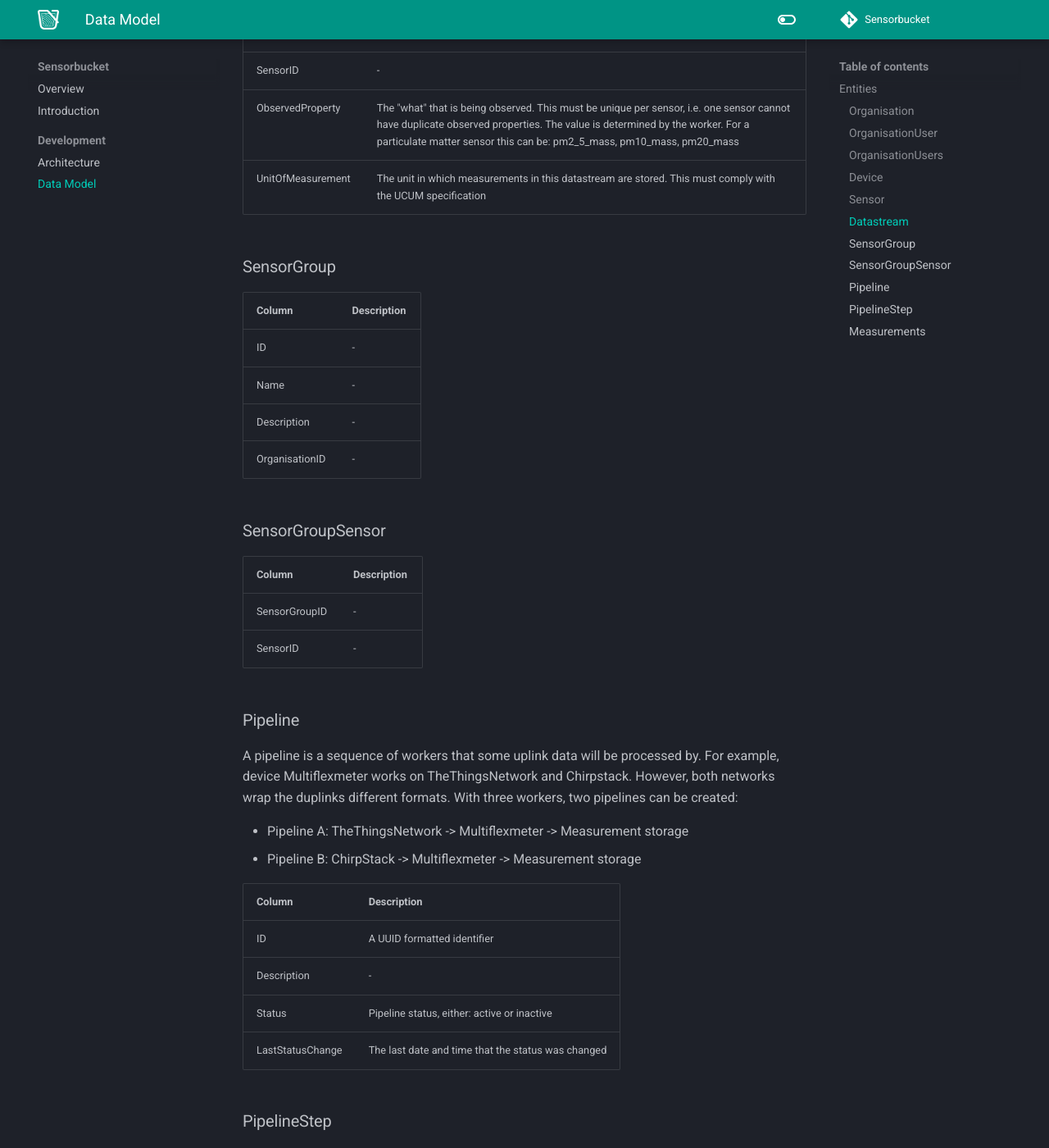
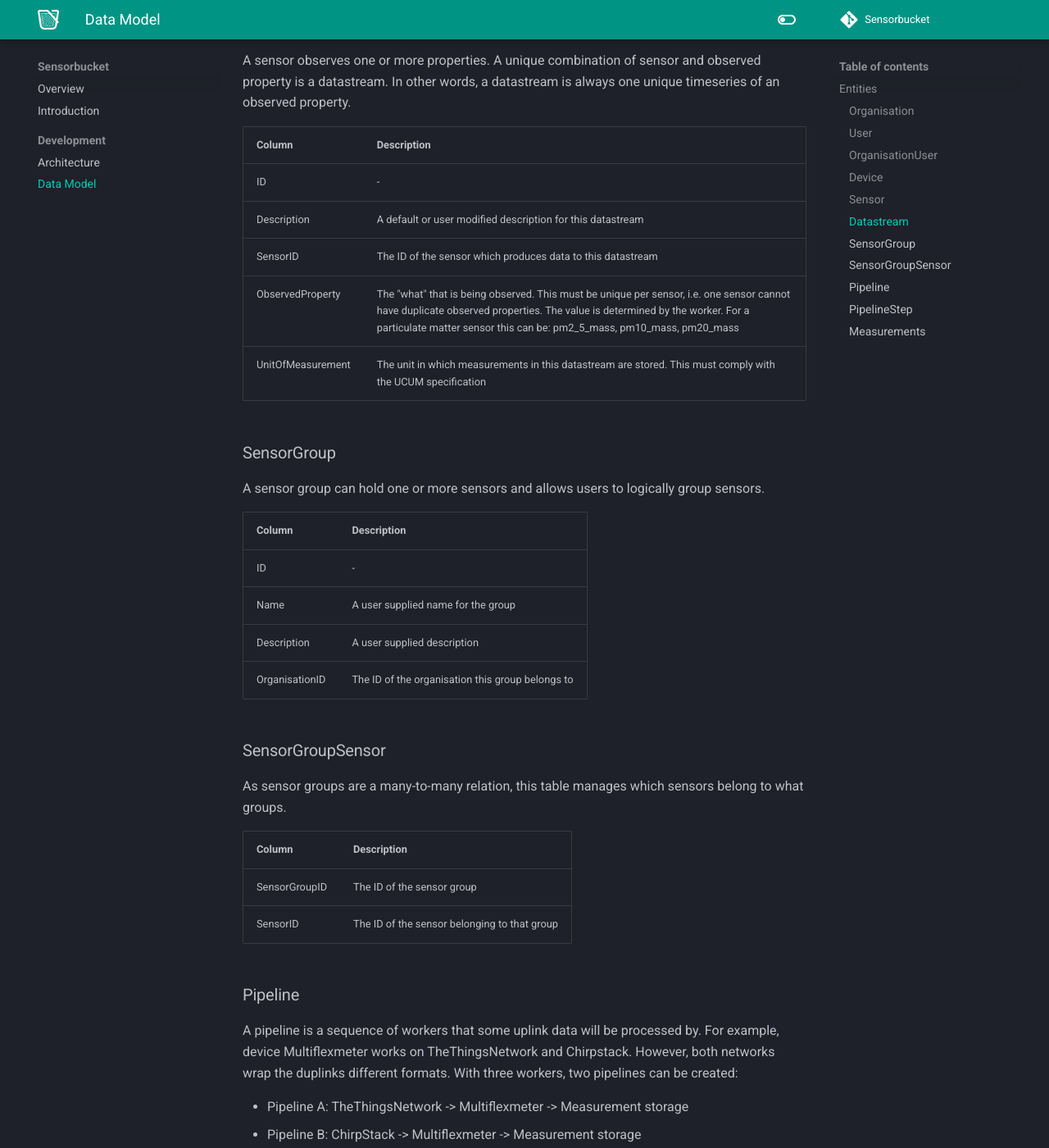
Before and after one commit to sensorbucket/SensorBucket, an MkDocs documentation site: the page built from docs/development/data-model.md, in a window 1280 px wide and 1400 px high, scrolled down 3399 px. Shown: the whole window at 82% size. Built offline with MkDocs 1.6.1 and Material for MkDocs 9.7.7, drawn with Linux system fonts in a browser that asks for light colours; comment, search, counter and statistics services are not loaded; some of the changed text lies outside the part shown.

Commit message:
Update ERD descriptions

```diff
--- a/docs/development/data-model.md
+++ b/docs/development/data-model.md
@@ -9,6 +9,9 @@
 ## Entities
 
 ### Organisation
+
+An organisation is the owner of most entities in SensorBucket, such as but not limited to: Devices, Sensors, Groups, Datastreams and more.
+Users belong to organisations and can perform actions on its behalf.
 
 |Column|Description|
 |-|-|
@@ -22,7 +25,9 @@
 |ArchiveTime|A duration in days after which a new measurements will be archived and removed|
 |State|Organisation state, either: active or inactive|
 
-### OrganisationUser
+### User
+
+A user account with access to SensorBucket. Not yet implemented, might be substituted with an Identity Management service.
 
 |Column|Description|
 |-|-|
@@ -31,12 +36,14 @@
 |Password|-|
 |IsActive|-|
 
-### OrganisationUsers
+### OrganisationUser
+
+The join table between users and organisations. A record in this table indicates that a user is part of that organisation.
 
 |Column|Description|
 |-|-|
-|OrganisationID|-|
-|OrganisationUserID|-|
+|OrganisationID|The ID of the organisation|
+|OrganisationUserID|The ID of the user that is a member of this organisation|
 
 ### Device
 
@@ -46,7 +53,7 @@
 |-|-|
 |ID|-|
 |Code|A user supplied arbitrary code for the device, for organisation internal tracking|
-|Description|-|
+|Description|A user supplied description for this device|
 |OrganisationID|-|
 |Latitude|Optional latitude coordinate in EPSG4326|
 |Longitude|Optional longitude coordinate in EPSG4326|
@@ -61,9 +68,9 @@
 |Column|Description|
 |-|-|
 |ID|-|
-|Code|A user supplied arbitrary code for the device, for organisation internal tracking|
-|Description|-|
-|DeviceID|-|
+|Code|A user supplied arbitrary code for the sensor, for organisation internal tracking|
+|Description|A user supplied description for this sensor|
+|DeviceID|The ID of the device this sensor belongs to|
 |ExternalID|This field is used to match a sensor reading from external data to the internal data. If the device sends measurements sequentially concatenated, then this might be an index number (depends on the worker implementation). If the external source sends a key-value pair, this might be the key.|
 |Properties|A key-value object containing device specific properties|
 |Brand|A user supplied arbitrary sensor brand, for organisation internal tracking|
@@ -75,26 +82,30 @@
 |Column|Description|
 |-|-|
 |ID|-|
-|Description|-|
-|SensorID|-|
+|Description|A default or user modified description for this datastream|
+|SensorID|The ID of the sensor which produces data to this datastream|
 |ObservedProperty|The "what" that is being observed. This must be unique per sensor, i.e. one sensor cannot have duplicate observed properties. The value is determined by the worker. For a particulate matter sensor this can be: pm2_5_mass, pm10_mass, pm20_mass|
 |UnitOfMeasurement|The unit in which measurements in this datastream are stored. This must comply with the UCUM specification|
 
 ### SensorGroup
 
+A sensor group can hold one or more sensors and allows users to logically group sensors.
+
 |Column|Description|
 |-|-|
 |ID|-|
-|Name|-|
-|Description|-|
-|OrganisationID|-|
+|Name|A user supplied name for the group|
+|Description|A user supplied description|
+|OrganisationID|The ID of the organisation this group belongs to|
 
 ### SensorGroupSensor
 
+As sensor groups are a many-to-many relation, this table manages which sensors belong to what groups.
+
 |Column|Description|
 |-|-|
-|SensorGroupID|-|
-|SensorID|-|
+|SensorGroupID|The ID of the sensor group|
+|SensorID|The ID of the sensor belonging to that group|
 
 ### Pipeline
 A pipeline is a sequence of workers that some uplink data will be processed by. For example, device Multiflexmeter works on TheThingsNetwork and Chirpstack. However, both networks wrap the duplinks different formats. With three workers, two pipelines can be created:
@@ -105,7 +116,7 @@
 |Column|Description|
 |-|-|
 |ID|A UUID formatted identifier|
-|Description|-|
+|Description|A user supplied description|
 |Status|Pipeline status, either: active or inactive|
 |LastStatusChange|The last date and time that the status was changed|
 
```
Also changed, not shown: docs/development/erd.png.
